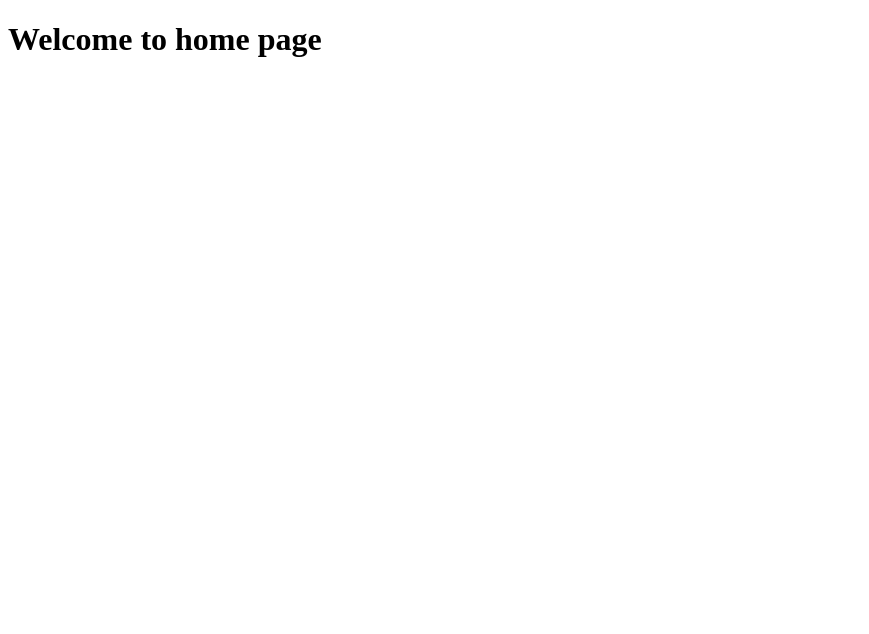
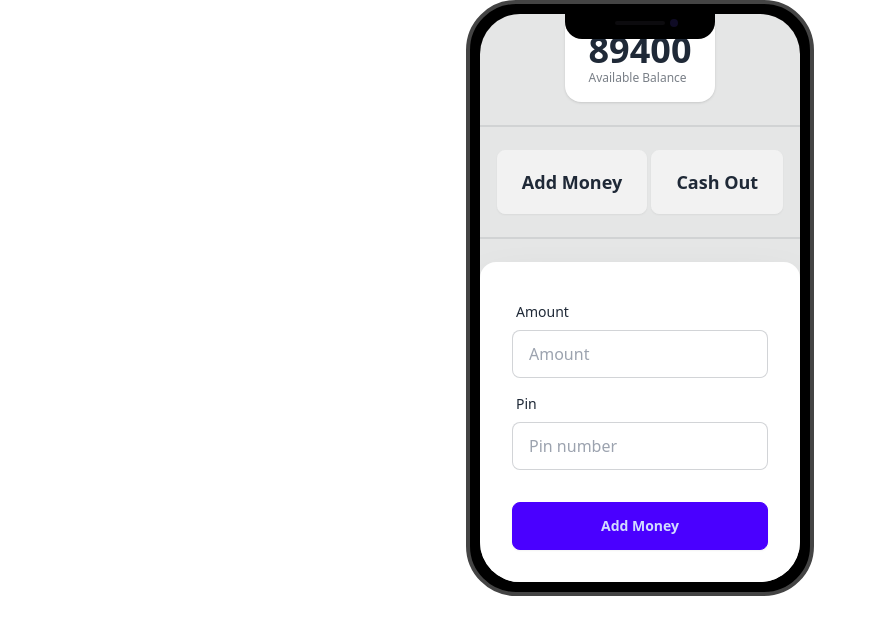
Before and after one commit to FardinMahadi/module-27-ph-b10, a plain HTML site: page home.html in a window 1280 px wide. Shown: the whole page, without its empty margins (0-869 px from the left). Drawn offline with nearby package versions, Linux system fonts and the light colour scheme.

Commit message:
home section event handler added

```diff
--- a/home.html
+++ b/home.html
@@ -1,11 +1,94 @@
 <!DOCTYPE html>
-<html lang="en">
+<html lang="en" data-theme="light">
   <head>
     <meta charset="UTF-8" />
     <meta name="viewport" content="width=device-width, initial-scale=1.0" />
-    <title>Payoo Home Page</title>
+    <title>Payoo Home MFS</title>
+
+    <!-- tailwind CSS -->
+    <script src="https://cdn.tailwindcss.com"></script>
+    <script>
+      tailwind.config = {
+        theme: {
+          extend: {
+            colors: {
+              clifford: "#da373d",
+            },
+          },
+        },
+      };
+    </script>
+
+    <!-- daisyUi -->
+    <link
+      href="https://cdn.jsdelivr.net/npm/daisyui@4.12.10/dist/full.min.css"
+      rel="stylesheet"
+      type="text/css"
+    />
+    <script src="https://cdn.tailwindcss.com"></script>
   </head>
   <body>
-    <h1>Welcome to home page</h1>
+    <main class="flex justify-center">
+      <div class="mockup-phone">
+        <div class="camera"></div>
+        <div class="display">
+          <div class="artboard artboard-demo phone-1">
+            <!-- available balance -->
+            <div>
+              <div class="stats shadow">
+                <div class="stat">
+                  <div class="stat-value">89400</div>
+                  <div class="stat-desc">Available Balance</div>
+                </div>
+              </div>
+            </div>
+            <div class="divider"></div>
+            <!-- user action button -->
+            <div>
+              <button class="btn btn-lg">Add Money</button>
+              <button class="btn btn-lg">Cash Out</button>
+            </div>
+            <div class="divider"></div>
+            <!-- add money form -->
+            <div class="card bg-base-100 w-full max-w-sm shrink-0 shadow-2xl">
+              <form class="card-body">
+                <div class="form-control">
+                  <label class="label">
+                    <span class="label-text">Amount</span>
+                  </label>
+                  <input
+                    id="input-add-money"
+                    type="number"
+                    placeholder="Amount"
+                    class="input input-bordered"
+                    required
+                  />
+                </div>
+                <div class="form-control">
+                  <label class="label">
+                    <span class="label-text">Pin</span>
+                  </label>
+                  <input
+                    id="input-pin-number"
+                    type="password"
+                    autocomplete="off"
+                    placeholder="Pin number"
+                    class="input input-bordered"
+                    required
+                  />
+                </div>
+                <div class="form-control mt-6">
+                  <button id="btn-add-money" class="btn btn-primary">
+                    Add Money
+                  </button>
+                </div>
+              </form>
+            </div>
+          </div>
+        </div>
+      </div>
+    </main>
+
+    <script src="./js/home.js"></script>
   </body>
 </html>
--- /dev/null
+++ b/js/home.js
@@ -0,0 +1,11 @@
+document
+  .getElementById("btn-add-money")
+  .addEventListener("click", function (event) {
+    event.preventDefault();
+
+    const addMoney = Number(document.getElementById("input-add-money").value);
+    console.log(addMoney);
+
+    const pinNumber = document.getElementById("input-pin-number").value;
+    console.log(pinNumber);
+  });
```
